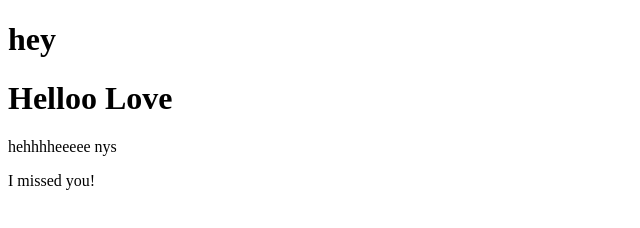
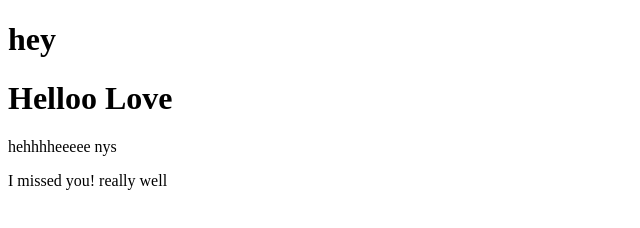
Before and after one commit to Bhishna/gitstudy, a plain HTML site: page index.html in a window 1280 px wide. Shown: the full height of the page, 0-640 px from the left. Drawn offline with Linux system fonts and the light colour scheme.

Commit message:
edited main

```diff
--- a/index.html
+++ b/index.html
@@ -10,6 +10,6 @@
     <h1>hey</h1>
     <h1>Helloo Love</h1>
     <p>hehhhheeeee nys </p>
-    <p>I missed you!</p>
+    <p>I missed you! really well</p>
 </body>
 </html>
```
